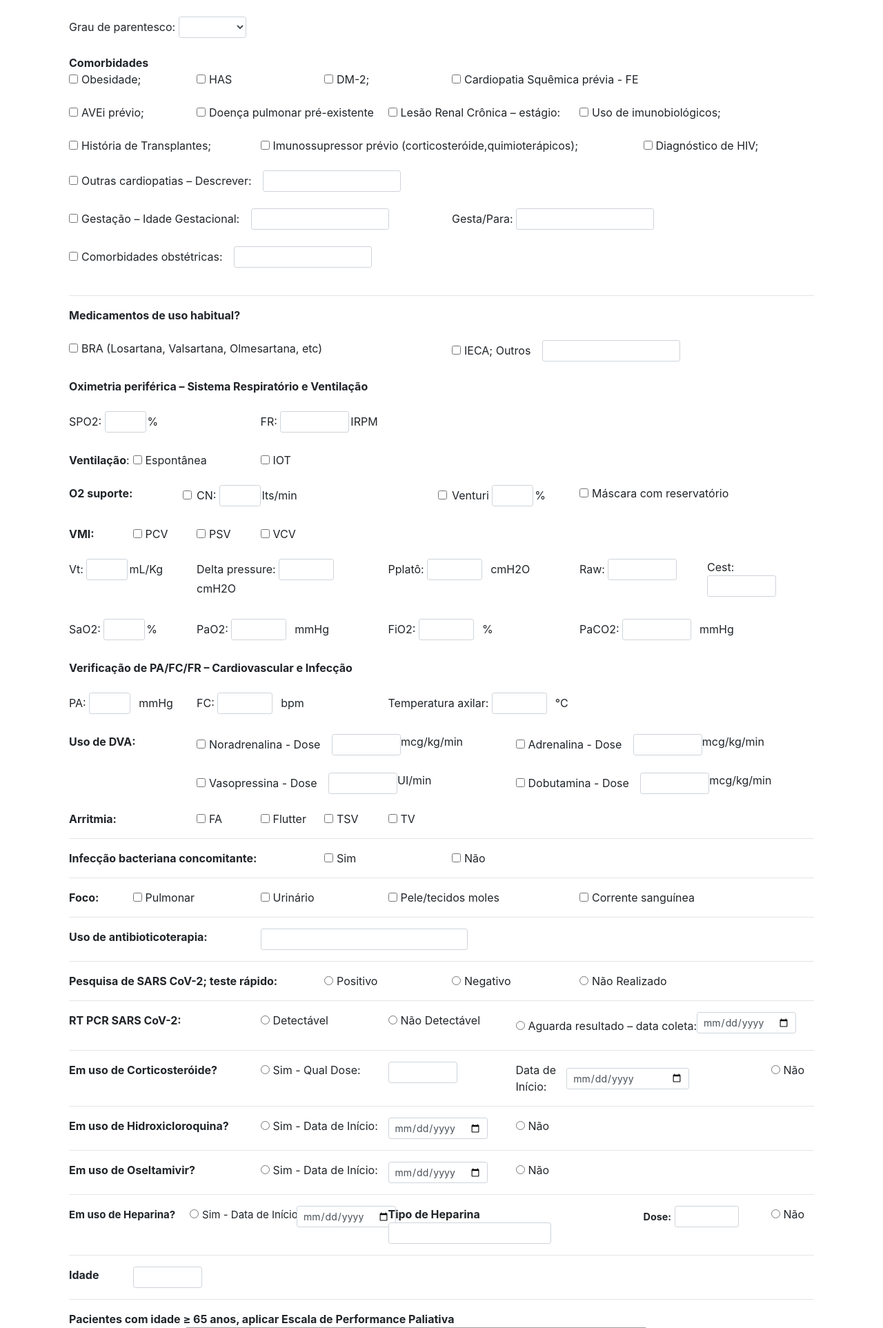
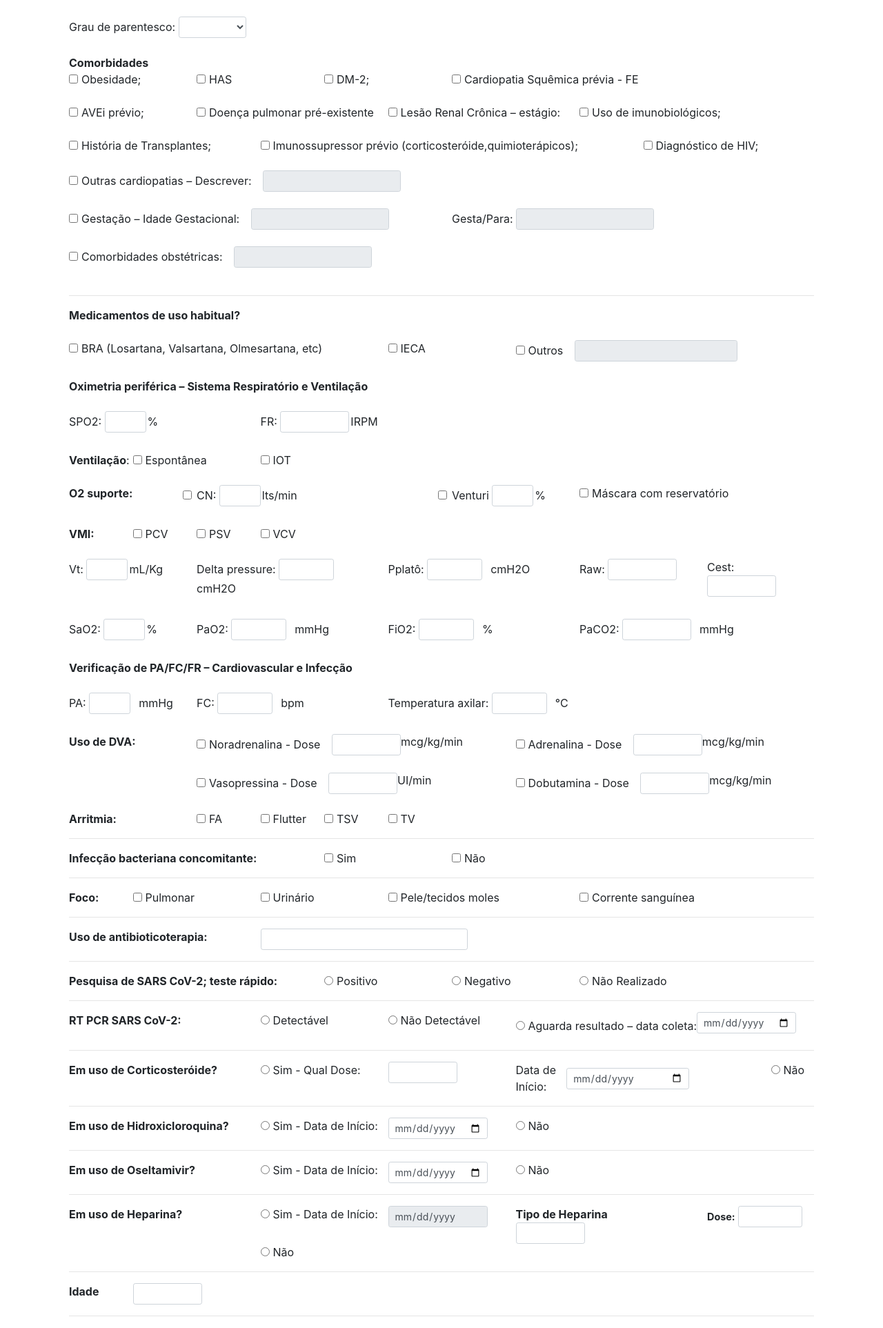
Before and after one commit to sergiocampos/covid19, a Django app: page /regulacao/ in a window 1280 px wide. Shown: the part 1329-3254 px from the top of the page at 69% size. Run offline with Django 3.2, Linux system fonts and the light colour scheme; the visitor is signed in with stand-in values (Sample User, id 1); some libraries are stand-ins or nearby versions; grey boxes are pictures that could not be loaded.

Commit message:
modelando o banco

```diff
--- a/templates/regulacao.html
+++ b/templates/regulacao.html
@@ -11,7 +11,9 @@
 	<script src="https://maxcdn.bootstrapcdn.com/bootstrap/4.4.1/js/bootstrap.min.js"></script>
 	<script src="https://cdnjs.cloudflare.com/ajax/libs/jquery.mask/1.14.15/jquery.mask.min.js"></script>
 	<title>Registro - Casos COVID19</title>
-	<link rel="stylesheet" href="">
+	<link rel="stylesheet" href="{% static "css/covid.css" %}">
+
+	<script type="text/javascript" src='/static/js/covid.js/'></script>
 
 </head>
 <body>
@@ -373,13 +375,13 @@ máxima de 12h de validação para recepção na unidade solicitante.
 			<div class="row">
 				<div class="col-sm-12">
 					<div class="form-check-inline">
-				      <label class="form-check-label" for="check1">
-				        <input type="checkbox" class="form-check-input" id="check1" name="vehicle1" value="something">Outras cardiopatias – Descrever:
+				      <label class="form-check-label" for="">
+				        <input type="checkbox" class="form-check-input" id="check_outras_cardiopatias" name="" value="" onclick="activeOutrasCardiopatias()">Outras cardiopatias – Descrever:
 				      </label>
 				    </div>
 
 					<div class="form-check-inline" style="width: 200px">
-						<input type="text" class="form-control form-control-sm" id="" placeholder="" name="outras_cardiopatias" value="">
+						<input type="text" class="form-control form-control-sm" id="outras_cardiopatias" placeholder="" name="desc_outras_cardiopatias" value="" disabled>
 				    </div>
 				</div>
 			</div><br>
@@ -387,13 +389,13 @@ máxima de 12h de validação para recepção na unidade solicitante.
 				<div class="col-sm-6">
 
 					<div class="form-check-inline">
-				      <label class="form-check-label" for="check1">
-				        <input type="checkbox" class="form-check-input" id="check1" name="vehicle1" value="something">Gestação – Idade Gestacional:
+				      <label class="form-check-label" for="">
+				        <input type="checkbox" class="form-check-input" id="check_idade_gestacional" name="" value="" onclick="activeIdadeGestacional()">Gestação – Idade Gestacional:
 				      </label>
 				    </div>
 
 					<div class="form-check-inline" style="width: 200px">
-						<input type="text" class="form-control form-control-sm" id="" placeholder="" name="idade_gestacional" value="">
+						<input type="text" class="form-control form-control-sm" id="idade_gestacional" placeholder="" name="idade_gestacao" value="" disabled>
 				    </div>
 
 
@@ -401,7 +403,7 @@ máxima de 12h de validação para recepção na unidade solicitante.
 				<div class="col-sm-6">
 					Gesta/Para:
 					<div class="form-check-inline" style="width: 200px">
-						<input type="text" class="form-control form-control-sm" id="" placeholder="" name="gesta_para" value="">
+						<input type="text" class="form-control form-control-sm" id="gesta_para" placeholder="" name="gestacao_para" value="" disabled>
 				    </div>
 				</div>
 			</div><br>
@@ -409,13 +411,13 @@ máxima de 12h de validação para recepção na unidade solicitante.
 				<div class="col-sm-12">
 
 					<div class="form-check-inline">
-				      <label class="form-check-label" for="check1">
-				        <input type="checkbox" class="form-check-input" id="check1" name="vehicle1" value="something">Comorbidades obstétricas:
+				      <label class="form-check-label" for="">
+				        <input type="checkbox" class="form-check-input" id="check_comorbidades_obstetrica" name="" value="" onclick="comorbidadesObstetrica()">Comorbidades obstétricas:
 				      </label>
 				    </div>
 
 					<div class="form-check-inline" style="width: 200px">
-						<input type="text" class="form-control form-control-sm" id="" placeholder="" name="comorbidade_obstetrica" value="">
+						<input type="text" class="form-control form-control-sm" id="comorbidades_obstetrica" placeholder="" name="comorbidade_obstetrica" value="" disabled>
 				    </div>
 				</div>
 			</div><br><hr>
@@ -425,25 +427,32 @@ máxima de 12h de validação para recepção na unidade solicitante.
 				</div>
 			</div><br>
 			<div class="row">
-				<div class="col-sm-6">
-
-					<div class="form-check-inline">
-				      <label class="form-check-label" for="check1">
-				        <input type="checkbox" class="form-check-input" id="check1" name="" value="something">BRA (Losartana, Valsartana, Olmesartana, etc)
-				      </label>
-				    </div>
-
-				</div>
-				<div class="col-sm-6">
-
-					<div class="form-check-inline">
-				      <label class="form-check-label" for="check1">
-				        <input type="checkbox" class="form-check-input" id="check1" name="vehicle1" value="something">IECA; Outros
-				      </label>
-				    </div>
-
-					<div class="form-check-inline" style="width: 200px">
-						<input type="text" class="form-control form-control-sm" id="" placeholder="" name="comorbidade_obstetrica" value="">
+				<div class="col-sm-5">
+
+					<div class="form-check-inline">
+				      <label class="form-check-label" for="">
+				        <input type="checkbox" class="form-check-input" id="" name="medicamento_bra" value="BRA (Losartana, Valsartana, Olmesartana, etc)">BRA (Losartana, Valsartana, Olmesartana, etc)
+				      </label>
+				    </div>
+
+				</div>
+				<div class="col-sm-2">
+					<div class="form-check-inline">
+				      <label class="form-check-label" for="">
+				        <input type="checkbox" class="form-check-input" id="" name="medicamento_ieca" value="IECA">IECA
+				      </label>
+				    </div>
+				</div>
+				<div class="col-sm-5" style="">
+
+					<div class="form-check-inline">
+				      <label class="form-check-label" for="">
+				        <input type="checkbox" class="form-check-input" id="outros_medicamento" name="medicamento_outros" value="Outros" onclick="check_outro_medicamento()">Outros
+				      </label>
+				    </div>
+
+					<div class="form-check-inline" style="">
+						<input type="text" class="form-control form-control-sm" id="descricao_outro_medicamento" placeholder="" name="descricao_outros_medicamento" disabled value="">
 				    </div>
 				</div>
 			</div><br>
@@ -914,7 +923,7 @@ máxima de 12h de validação para recepção na unidade solicitante.
 				</div>
 				<div class="col-sm-2">
 					<div class="form-check-inline" style="width: 110%">
-				      <label class="form-check-label" for="check1">
+				      <label class="form-check-label" for="">
 				        <input type="radio" class="form-check-input" id="" name="em_uso_oseltamivir" value="Sim">Sim - Data de Início:
 				      </label>
 				    </div>
@@ -928,7 +937,7 @@ máxima de 12h de validação para recepção na unidade solicitante.
 
 				<div class="col-sm-1">
 					<div class="form-check-inline" style="width: 110%">
-				      <label class="form-check-label" for="check1">
+				      <label class="form-check-label" for="">
 				        <input type="radio" class="form-check-input" id="" name="em_uso_oseltamivir" value="Não">Não
 				      </label>
 				    </div>
@@ -937,47 +946,49 @@ máxima de 12h de validação para recepção na unidade solicitante.
 
 			</div><hr>
 			<div class="row">
+				<div class="col-sm-3" style="">
+					<b style="font-size:">Em uso de Heparina?</b>
+				</div>
 				<div class="col-sm-2" style="">
-					<b style="font-size: 94%">Em uso de Heparina?</b>
+					<div class="form-check-inline" style="width: 110%">
+				      <label class="form-check-label" for="" style="font-size: ; margin-left:">
+				        <input type="radio" class="form-check-input" id="uso_heparina_sim" name="em_uso_heparina" onclick="activeDateHeparina()" value="Sim">Sim - Data de Início:
+				      </label>
+				    </div>
+
 				</div>
 				<div class="col-sm-2" style="">
-					<div class="form-check-inline" style="width: 110%">
-				      <label class="form-check-label" for="check1" style="font-size: 94%; margin-left: -10px">
-				        <input type="radio" class="form-check-input" id="" name="em_uso_heparina" value="Sim">Sim - Data de Início:
-				      </label>
-				    </div>
-
-				</div>
-				<div class="col-sm-1" style="">
-					<div class="form-check-inline" style="margin-left: -40px">
-						<input type="date" class="form-control form-control-sm" id="" name="data_inicio_heparina" value="">
-				    </div>
-				</div>
-
-				<div class="col-sm-4" style="">
+					<div class="form-check-inline" style="margin-left:">
+						<input type="date" class="form-control form-control-sm" id="date_inicio_heparina" name="data_inicio_heparina" value="" disabled>
+				    </div>
+				</div>
+
+				<div class="col-sm-3" style="">
 					<b>Tipo de Heparina</b>
-					<div class="form-check-inline" style="width: ">
-						<input type="text" class="form-control form-control-sm" id="" placeholder="" name="tipo_heparina" value="">
+					<div class="form-check-inline" style="width: 100px">
+						<input type="text" class="form-control form-control-sm" id="heparina_tipo" placeholder="" name="tipo_heparina" value="" style="">
 				    </div>
 
 				</div>
 				<div class="col-sm-2" style="">
 					<b style="font-size: 90%">Dose:</b>
 					<div class="form-check-inline" style="width: 60%;">
-						<input type="text" class="form-control form-control-sm" id="" placeholder="" name="dose_heparina" value="">
-				    </div>
-				</div>
-
-				<div class="col-sm-1" style="">
-					<div class="form-check-inline" style="width: 110%">
-				      <label class="form-check-label" for="check1">
-				        <input type="radio" class="form-check-input" id="" name="em_uso_heparina" value="Não">Não
-				      </label>
-				    </div>
-
-				</div>
-
-			</div><hr>
+						<input type="text" class="form-control form-control-sm" id="heparina_dose" placeholder="" name="dose_heparina" value="">
+				    </div>
+				</div>
+
+			</div>
+			<div class="row">
+				<div class="col-sm-3"></div>
+				<div class="col-sm-9">
+					<div class="form-check-inline" style="width:">
+				      <label class="form-check-label" for="">
+				        <input type="radio" class="form-check-input" id="" name="em_uso_heparina" value="Não" onclick="desactiveDateHeparina()">Não
+				      </label>
+				    </div>
+				</div>
+			</div>
+			<hr>
 			<div class="row">
 				<div class="col-sm-1">
 					<b>Idade</b>
@@ -1016,8 +1027,8 @@ máxima de 12h de validação para recepção na unidade solicitante.
 			<div class="row">
 				<div class="col-sm-5" style="">
 					<div class="form-check-inline" style="width:">
-				      <label class="form-check-label" for="check1">
-				        <input type="checkbox" class="form-check-input" id="check1" name="mascara_reservatorio" value="something">Escala de Coma de Glasgow
+				      <label class="form-check-label" for="">
+				        <input type="checkbox" class="form-check-input" id="" name="mascara_reservatorio" value="something">Escala de Coma de Glasgow
 				      </label>
 				    </div>
 					<div class="form-check-inline" style="">
@@ -1028,8 +1039,8 @@ máxima de 12h de validação para recepção na unidade solicitante.
 				</div>
 				<div class="col-sm-3" style="">
 					<div class="form-check-inline" style="width:">
-				      <label class="form-check-label" for="check1">
-				        <input type="checkbox" class="form-check-input" id="check1" name="mascara_reservatorio" value="something">Sedação contínua
+				      <label class="form-check-label" for="">
+				        <input type="checkbox" class="form-check-input" id="" name="mascara_reservatorio" value="something">Sedação contínua
 				      </label>
 				    </div>
 					<div class="form-check-inline" style="margin-left: -10px">
@@ -1038,8 +1049,8 @@ máxima de 12h de validação para recepção na unidade solicitante.
 				</div>
 				<div class="col-sm-4">
 					<div class="form-check-inline" style="width:">
-				      <label class="form-check-label" for="check1">
-				        <input type="checkbox" class="form-check-input" id="check1" name="mascara_reservatorio" value="Midazolam">Midazolam - Dose:
+				      <label class="form-check-label" for="">
+				        <input type="checkbox" class="form-check-input" id="" name="mascara_reservatorio" value="Midazolam">Midazolam - Dose:
 				      </label>
 				    </div>
 					<div class="form-check-inline" style="">
@@ -1052,8 +1063,8 @@ máxima de 12h de validação para recepção na unidade solicitante.
 
 				<div class="col-sm-3" style="">
 					<div class="form-check-inline">
-				      <label class="form-check-label" for="check1">
-				        <input type="checkbox" class="form-check-input" id="check1" name="mascara_reservatorio" value="Fentanil">Fentanil - Dose:
+				      <label class="form-check-label" for="">
+				        <input type="checkbox" class="form-check-input" id="" name="mascara_reservatorio" value="Fentanil">Fentanil - Dose:
 				      </label>
 				    </div>
 					<div class="form-check-inline" style="margin-left: -10px">
@@ -1062,8 +1073,8 @@ máxima de 12h de validação para recepção na unidade solicitante.
 				</div>
 				<div class="col-sm-4" style="">
 					<div class="form-check-inline" style="width:">
-				      <label class="form-check-label" for="check1">
-				        <input type="checkbox" class="form-check-input" id="check1" name="mascara_reservatorio" value="Propofol">Propofol - Dose:
+				      <label class="form-check-label" for="">
+				        <input type="checkbox" class="form-check-input" id="" name="mascara_reservatorio" value="Propofol">Propofol - Dose:
 				      </label>
 				    </div>
 					<div class="form-check-inline" style="">
@@ -1072,8 +1083,8 @@ máxima de 12h de validação para recepção na unidade solicitante.
 				</div>
 				<div class="col-sm-4" style="">
 					<div class="form-check-inline" style="width:">
-				      <label class="form-check-label" for="check1">
-				        <input type="checkbox" class="form-check-input" id="check1" name="mascara_reservatorio" value="Bloqueador Neuromuscular">Bloqueador Neuromuscular:
+				      <label class="form-check-label" for="">
+				        <input type="checkbox" class="form-check-input" id="" name="mascara_reservatorio" value="Bloqueador Neuromuscular">Bloqueador Neuromuscular:
 				      </label>
 				    </div>
 				</div>
@@ -1082,8 +1093,8 @@ máxima de 12h de validação para recepção na unidade solicitante.
 
 				<div class="col-sm-3" style="">
 					<div class="form-check-inline">
-				      <label class="form-check-label" for="check1">
-				        <input type="checkbox" class="form-check-input" id="check1" name="mascara_reservatorio" value="Rocurônio">Rocurônio – Dose:
+				      <label class="form-check-label" for="">
+				        <input type="checkbox" class="form-check-input" id="" name="mascara_reservatorio" value="Rocurônio">Rocurônio – Dose:
 				      </label>
 				    </div>
 					<div class="form-check-inline" style="margin-left: -10px">
@@ -1092,8 +1103,8 @@ máxima de 12h de validação para recepção na unidade solicitante.
 				</div>
 				<div class="col-sm-4" style="">
 					<div class="form-check-inline" style="width:">
-				      <label class="form-check-label" for="check1">
-				        <input type="checkbox" class="form-check-input" id="check1" name="mascara_reservatorio" value="Pancurônio">Pancurônio – Dose:
+				      <label class="form-check-label" for="">
+				        <input type="checkbox" class="form-check-input" id="" name="mascara_reservatorio" value="Pancurônio">Pancurônio – Dose:
 				      </label>
 				    </div>
 					<div class="form-check-inline" style="">
@@ -1102,8 +1113,8 @@ máxima de 12h de validação para recepção na unidade solicitante.
 				</div>
 				<div class="col-sm-4" style="">
 					<div class="form-check-inline" style="width:">
-				      <label class="form-check-label" for="check1">
-				        <input type="checkbox" class="form-check-input" id="check1" name="mascara_reservatorio" value="Cisatracúrio">Cisatracúrio – Dose:
+				      <label class="form-check-label" for="">
+				        <input type="checkbox" class="form-check-input" id="" name="mascara_reservatorio" value="Cisatracúrio">Cisatracúrio – Dose:
 				      </label>
 				    </div>
 				    <div class="form-check-inline" style="margin-left: -10px">
```
Also changed, not shown: static/js/covid.js (added, +58 -0 lines), static/css/covid.css (added).
